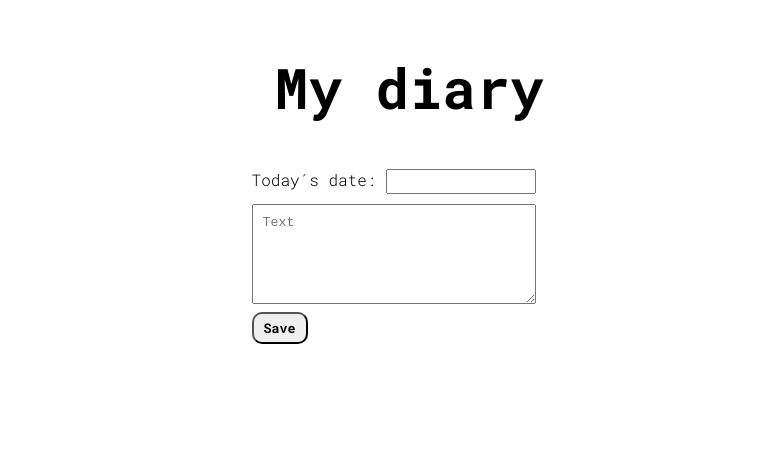
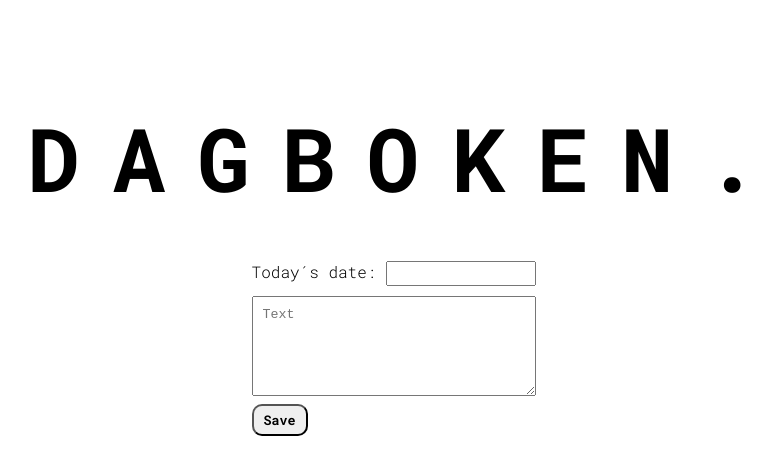
Before and after one commit to issaheim/diary, a plain HTML site: page index.html in a window 1280 px wide. Shown: the whole page, without its empty margins (231-1003 px from the left). Drawn offline with Linux system fonts and the light colour scheme.

Commit message:
small changes

```diff
--- a/index.html
+++ b/index.html
@@ -3,7 +3,7 @@
 <head>
   <meta charset="UTF-8">
   <meta name="viewport" content="width=device-width, initial-scale=1.0">
-  <title>Document</title>
+  <title>Dagboken</title>
   <link rel="stylesheet" href="style.css">
   <link rel="preconnect" href="https://fonts.gstatic.com">
   <link href="https://fonts.googleapis.com/css2?family=Roboto+Mono:wght@300;700&display=swap" rel="stylesheet">
--- a/script.js
+++ b/script.js
@@ -10,7 +10,7 @@ const saveBtn = document.createElement('input');
 // -------------------- HEADER --------------------
 const header = document.createElement("header");
 const diaryTitle = document.createElement("h1");
-diaryTitle.innerHTML = "My diary";
+diaryTitle.innerHTML = "Dagboken.";
 
 const date = new Date();
 
@@ -48,8 +48,6 @@ inputDate.required = true;
 diaryTextLabel.setAttribute('for', 'diaryText');
 
 diaryText.setAttribute('type', 'text');
-// diaryText.setAttribute('rows', "10");
-// diaryText.setAttribute('cols', "35");
 diaryText.setAttribute('name', 'diaryText');
 diaryText.setAttribute('id', 'diaryText');
 diaryText.setAttribute('placeholder', 'Text');
@@ -105,8 +103,10 @@ main.appendChild(diaryDiv);
 let diaryPostList = document.createElement("ul");
 diaryDiv.appendChild(diaryPostList);
 
+let localDiaryPost;
+
 function printDiary(){
-  let localDiaryPost = JSON.parse(localStorage.getItem("savedDiaryPosts"));
+  localDiaryPost= JSON.parse(localStorage.getItem("savedDiaryPosts"));
 
   diaryPostList.innerHTML = "";
 
--- a/style.css
+++ b/style.css
@@ -7,7 +7,7 @@
 body{
   width: 100vw;
   height: 100vh;
-  padding: 50px;
+  padding-top: 100px;
   display: flex;
   flex-direction: column;
   align-items: center;
@@ -16,9 +16,11 @@ body{
 }
 
 h1{
-  font-size: 3.5rem;
+  font-size: 5.5rem;
   font-weight: 700;
   margin-bottom: 45px;
+  letter-spacing: 2rem;
+  text-transform: uppercase;
 }
 
 
```
